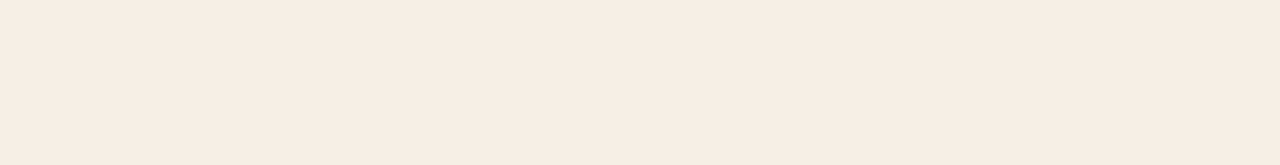
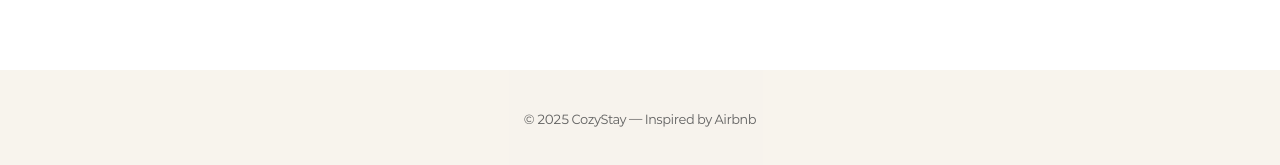
Before and after one commit to Official-CozyStay/CozyStay_FE, a React (Vite) app: page / in a window 1280 px wide. Shown: the part 2238-2403 px from the top of the page. Before the commit the page ends 2292 px from the top, so only its background shows below. Built offline with nearby package versions, Linux system fonts and the light colour scheme; no server answers; a web font is replaced by a local one.

Commit message:
refactor: 지도 UI 변경 및 footer 깜빡임 오류 해결

```diff
--- a/src/layouts/PublicLayout/PublicLayout.tsx
+++ b/src/layouts/PublicLayout/PublicLayout.tsx
@@ -7,6 +7,7 @@ const SCROLL_THRESHOLD = 100;
 
 export default function PublicLayout() {
   const location = useLocation();
+  // MainPage의 경우 내부 Footer를 사용하므로 PublicLayout의 Footer를 숨깁니다.
   const isMainPage = location.pathname === '/';
   const [isScrolled, setIsScrolled] = useState(false);
 
--- a/src/layouts/PublicLayout/publicLayout.styles.ts
+++ b/src/layouts/PublicLayout/publicLayout.styles.ts
@@ -11,10 +11,11 @@ export const Main = styled.main`
 `;
 
 export const Footer = styled.footer`
-  border-top: 1px solid ${({ theme }) => theme.colors.border.primary};
+  border-top: none;
   text-align: center;
   color: ${({ theme }) => theme.colors.text.primary};
   opacity: 0.7;
   font-size: ${({ theme }) => theme.font.size.xs};
-  padding: ${({ theme }) => theme.spacing.lg} 0;
+  padding: ${({ theme }) => theme.spacing['3xl']} 0;
+  background: ${({ theme }) => theme.colors.background.default};
 `;
--- a/src/pages/main/MainPage.styles.ts
+++ b/src/pages/main/MainPage.styles.ts
@@ -1,12 +1,12 @@
-import styled from "styled-components";
-import { media } from "@/styles/media";
+import styled from 'styled-components';
+import { media } from '@/styles/media';
 
 export const MainContainer = styled.div`
-  padding-top: ${({ theme }) => theme.spacing["6xl"]};
+  padding-top: ${({ theme }) => theme.spacing['6xl']};
   background: ${({ theme }) => theme.colors.common.white};
 
   ${media.mobile} {
-    padding-top: ${({ theme }) => theme.spacing["5xl"]};
+    padding-top: ${({ theme }) => theme.spacing['5xl']};
   }
 `;
 
@@ -14,16 +14,20 @@ export const SearchBarWrapper = styled.div<{ $isScrolled?: boolean }>`
   display: flex;
   justify-content: center;
   padding: ${({ $isScrolled, theme }) =>
-    $isScrolled ? theme.spacing.sm : `${theme.spacing.xl} ${theme.spacing["3xl"]}`};
+    $isScrolled
+      ? theme.spacing.sm
+      : `${theme.spacing.xl} ${theme.spacing['3xl']}`};
   background: ${({ $isScrolled, theme }) =>
-    $isScrolled ? "transparent" : theme.colors.common.white};
-  position: ${({ $isScrolled }) => ($isScrolled ? "fixed" : "static")};
-  top: ${({ $isScrolled, theme }) => ($isScrolled ? `${theme.spacing["5xl"]}` : "auto")};
-  left: ${({ $isScrolled }) => ($isScrolled ? "50%" : "auto")};
-  transform: ${({ $isScrolled }) => ($isScrolled ? "translateX(-50%)" : "none")};
+    $isScrolled ? 'transparent' : theme.colors.common.white};
+  position: ${({ $isScrolled }) => ($isScrolled ? 'fixed' : 'static')};
+  top: ${({ $isScrolled, theme }) =>
+    $isScrolled ? `${theme.spacing['5xl']}` : 'auto'};
+  left: ${({ $isScrolled }) => ($isScrolled ? '50%' : 'auto')};
+  transform: ${({ $isScrolled }) =>
+    $isScrolled ? 'translateX(-50%)' : 'none'};
   z-index: ${({ $isScrolled, theme }) =>
-    $isScrolled ? theme.zIndex.searchBar : "auto"};
-  width: ${({ $isScrolled }) => ($isScrolled ? "auto" : "100%")};
+    $isScrolled ? theme.zIndex.searchBar : 'auto'};
+  width: ${({ $isScrolled }) => ($isScrolled ? 'auto' : '100%')};
   transition: ${({ theme }) => theme.transition.all.slow};
 
   ${media.mobile} {
@@ -32,18 +36,18 @@ export const SearchBarWrapper = styled.div<{ $isScrolled?: boolean }>`
         ? `${theme.spacing.xs} ${theme.spacing.lg}`
         : theme.spacing.lg};
     top: ${({ $isScrolled, theme }) =>
-      $isScrolled ? `${theme.spacing["3xl"]}` : "auto"};
+      $isScrolled ? `${theme.spacing['3xl']}` : 'auto'};
   }
 `;
 
 export const Section = styled.section`
   max-width: ${({ theme }) => theme.layout.maxWidth};
-  margin: 0 auto ${({ theme }) => theme.spacing["5xl"]};
-  padding: 0 ${({ theme }) => theme.spacing["3xl"]};
+  margin: 0 auto ${({ theme }) => theme.spacing['5xl']};
+  padding: 0 ${({ theme }) => theme.spacing['3xl']};
 
   ${media.mobile} {
     padding: 0 ${({ theme }) => theme.spacing.lg};
-    margin-bottom: ${({ theme }) => theme.spacing["4xl"]};
+    margin-bottom: ${({ theme }) => theme.spacing['4xl']};
   }
 `;
 
@@ -80,8 +84,8 @@ export const CardListWrapper = styled.div`
   position: relative;
 `;
 
-export const CARD_WIDTH = "300px";
-const CARD_WIDTH_MOBILE = "260px";
+export const CARD_WIDTH = '300px';
+const CARD_WIDTH_MOBILE = '260px';
 
 export const CardList = styled.div`
   display: flex;
@@ -112,14 +116,16 @@ export const CardList = styled.div`
   }
 `;
 
-export const ScrollButton = styled.button<{ $position: "left" | "right" }>`
+export const ScrollButton = styled.button<{ $position: 'left' | 'right' }>`
   position: absolute;
   ${({ $position, theme }) =>
-    $position === "left" ? `left: -${theme.spacing.xl}` : `right: -${theme.spacing.xl}`};
+    $position === 'left'
+      ? `left: -${theme.spacing.xl}`
+      : `right: -${theme.spacing.xl}`};
   top: 50%;
   transform: translateY(-50%);
-  width: ${({ theme }) => theme.spacing["3xl"]};
-  height: ${({ theme }) => theme.spacing["3xl"]};
+  width: ${({ theme }) => theme.spacing['3xl']};
+  height: ${({ theme }) => theme.spacing['3xl']};
   border-radius: ${({ theme }) => theme.radius.full};
   border: 1px solid ${({ theme }) => theme.colors.border.primary};
   background: ${({ theme }) => theme.colors.common.white};
@@ -146,12 +152,12 @@ export const ScrollButton = styled.button<{ $position: "left" | "right" }>`
 `;
 
 export const Footer = styled.footer`
-  border-top: 1px solid ${({ theme }) => theme.colors.border.primary};
+  border-top: none;
   text-align: center;
-  color: ${({ theme }) => theme.colors.primary.main};
+  color: ${({ theme }) => theme.colors.text.primary};
   opacity: 0.7;
   font-size: ${({ theme }) => theme.font.size.xs};
-  padding: ${({ theme }) => theme.spacing["3xl"]} 0;
-  margin-top: ${({ theme }) => theme.spacing["6xl"]};
-  background: ${({ theme }) => theme.colors.common.white};
+  padding: ${({ theme }) => theme.spacing['3xl']} 0;
+  margin-top: ${({ theme }) => theme.spacing['6xl']};
+  background: ${({ theme }) => theme.colors.background.default};
 `;
--- a/src/pages/main/MainPage.tsx
+++ b/src/pages/main/MainPage.tsx
@@ -14,7 +14,6 @@ import { sumSpacingValues } from "@/utils/spacing";
 const MainPage: React.FC = () => {
   const theme = useTheme();
   const [isScrolled, setIsScrolled] = useState(false);
-  const [showFooter, setShowFooter] = useState(false);
   const containerRef = useRef<HTMLDivElement>(null);
   // spacing 토큰을 기반으로 스크롤 임계값 계산 (5xl + 2xl = 64px + 32px = 96px, 100px에 근접)
   const scrollThreshold = sumSpacingValues(
@@ -26,18 +25,6 @@ const MainPage: React.FC = () => {
     const handleScroll = () => {
       const scrollY = window.scrollY;
       setIsScrolled(scrollY > scrollThreshold);
-
-      // 스크롤이 끝에 도달했는지 확인
-      const windowHeight = window.innerHeight;
-      const documentHeight = document.documentElement.scrollHeight;
-      const scrollPosition = scrollY + windowHeight;
-
-      // 끝에서 scrollThreshold 이내에 도달하면 Footer 표시
-      if (scrollPosition >= documentHeight - scrollThreshold) {
-        setShowFooter(true);
-      } else {
-        setShowFooter(false);
-      }
     };
 
     window.addEventListener("scroll", handleScroll);
@@ -72,11 +59,9 @@ const MainPage: React.FC = () => {
         accommodations={osakaAccommodations}
       />
 
-      {showFooter && (
-        <Footer>
-          © {new Date().getFullYear()} CozyStay — Inspired by Airbnb
-        </Footer>
-      )}
+      <Footer>
+        © {new Date().getFullYear()} CozyStay — Inspired by Airbnb
+      </Footer>
     </MainContainer>
   );
 };
--- a/src/pages/search/search.styles.ts
+++ b/src/pages/search/search.styles.ts
@@ -5,6 +5,8 @@ export const SearchPageContainer = styled.div`
   display: flex;
   flex-direction: column;
   min-height: calc(100vh - 64px);
+  padding-top: ${({ theme }) => theme.spacing['5xl']}; /* 헤더 높이만큼 패딩 추가 */
+  background: ${({ theme }) => theme.colors.common.white};
 `;
 
 export const FilterBar = styled.div`
@@ -16,7 +18,7 @@ export const FilterBar = styled.div`
   background: ${({ theme }) => theme.colors.common.white};
   flex-shrink: 0;
   position: sticky;
-  top: 64px;
+  top: ${({ theme }) => theme.spacing['4xl']}; /* 헤더가 작아졌을 때의 높이 */
   z-index: 10;
 `;
 
@@ -222,7 +224,8 @@ export const MapSection = styled.section`
   position: sticky;
   top: 137px;
   height: calc(100vh - 137px);
-  background: #e5e3df;
+  padding: 0 40px 24px 0;
+  background: ${({ theme }) => theme.colors.common.white}; /* 배경색을 흰색으로 설정 */
 `;
 
 export const MapContainer = styled.div`
@@ -230,6 +233,9 @@ export const MapContainer = styled.div`
   height: 100%;
   position: sticky;
   top: 0;
+  border-radius: ${({ theme }) => theme.radius.xl};
+  overflow: hidden;
+  box-shadow: ${({ theme }) => theme.shadow.md};
 `;
 
 export const MapPriceMarker = styled.button<{ $selected?: boolean }>`
```
